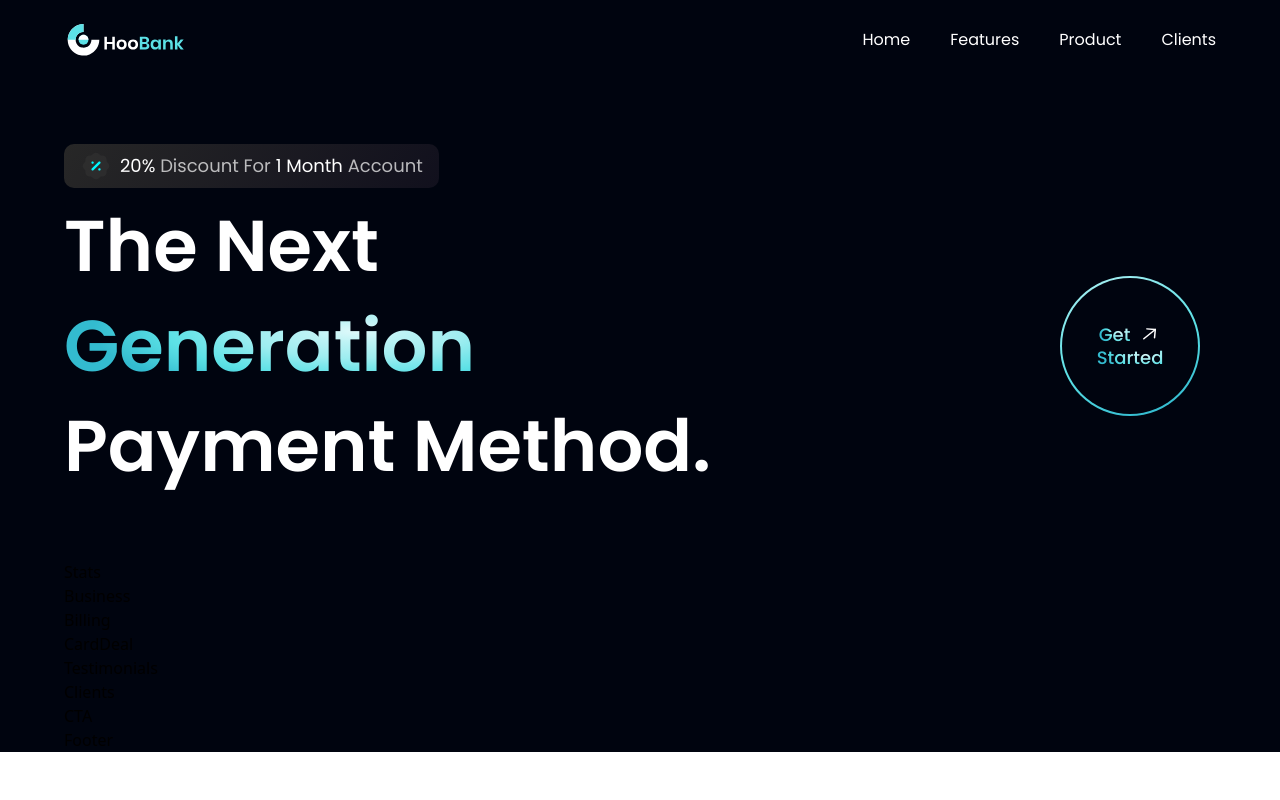
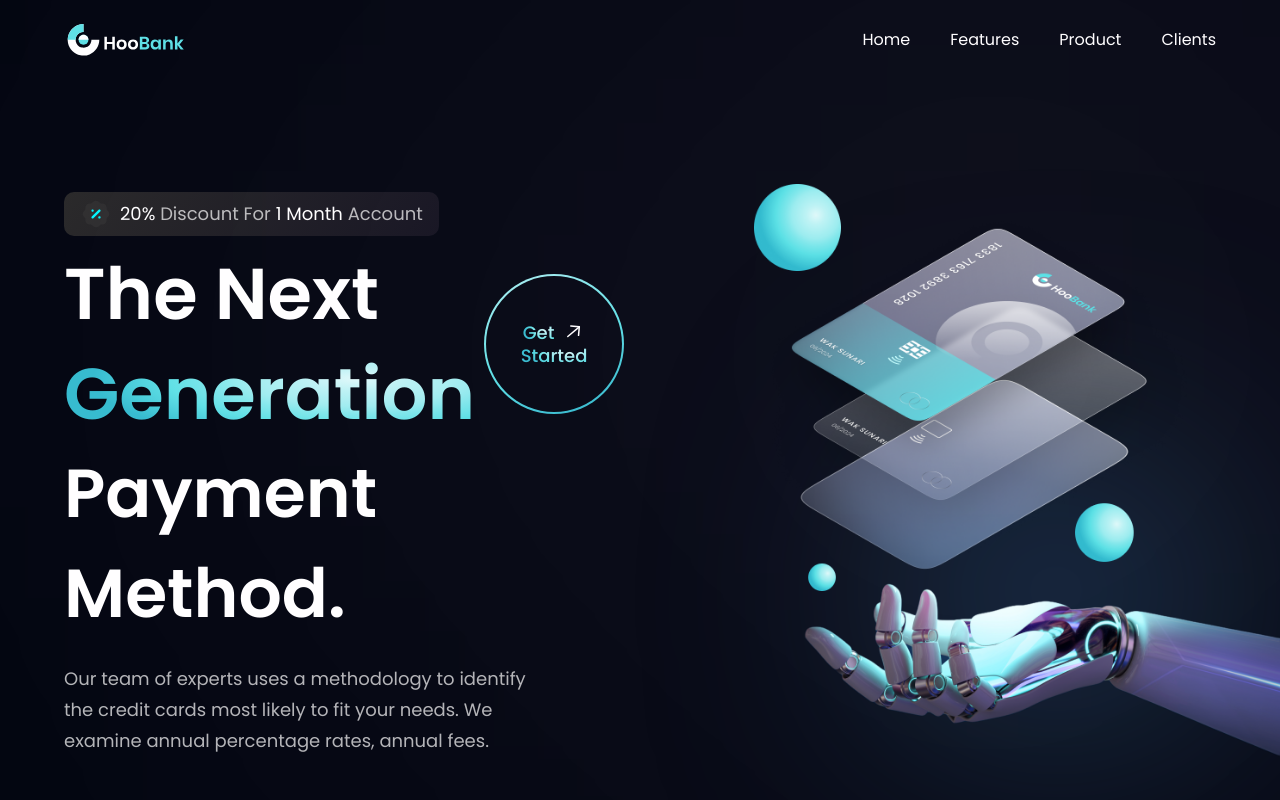
Before and after one commit to WanjaNjunge/bank-app, a React (Vite) app: page / in a window 1280 px wide. Shown: the top 800 px of the page. Built offline with nearby package versions, Linux system fonts and the light colour scheme.

Commit message:
Done with Hero section

```diff
--- a/src/components/Hero.jsx
+++ b/src/components/Hero.jsx
@@ -19,10 +19,8 @@
         <div className='flex flex-row justify-between items-center w-full'>
           <h1 className='flex-1 font-poppins font-semibold ss:text-[72px] text-[52px] text-white ss:leading-[100px] leading-[75px]'>
             The Next <br className='sm:block hidden' /> {" "}
-            <span className='text-gradient'>Generation</span>
-            {/* check here */}
-            <br className='sm:block hidden' /> {" "}
-            Payment Method.
+            <span className='text-gradient'>Generation</span> {" "}
+
           </h1>
 
           <div className='ss:flex hidden md:mr-4 mr-0'>
@@ -30,6 +28,24 @@
           </div>
 
         </div>
+
+        <h1 className='font-poppins font-semibold ss:text-[68px] text-[52px] text-white ss:leading-[100px] leading-[75px] w-full'>Payment Method.</h1>
+        <p className={`${styles.paragraph} max-w-[470px] mt-5`}>Our team of experts uses a methodology to identify the credit cards most likely to fit your needs. We examine annual percentage rates, annual fees.</p>
+      </div>
+
+      <div className={`flex-1 flex ${styles.flexCenter} md:my-10 relative`}>
+        <img src={robot} alt="billing"
+        className='w-[100%] h-[100%] relative z-[5]' />
+
+        <div className='absolute z-[0] w-[40%] h-[35%] top-0 pink__gradient' />
+        <div className='absolute z-[1] w-[80%] h-[85%]  rounded-full bottom-40 white__gradient' />
+        <div className='absolute z-[0] w-[50%] h-[50%] right-20 bottom-20 blue__gradient' />
+
+
+      </div>
+
+      <div className={`ss:hidden ${styles.flexCenter}`}>
+        <GetStarted />
       </div>
 
     </section>
```
